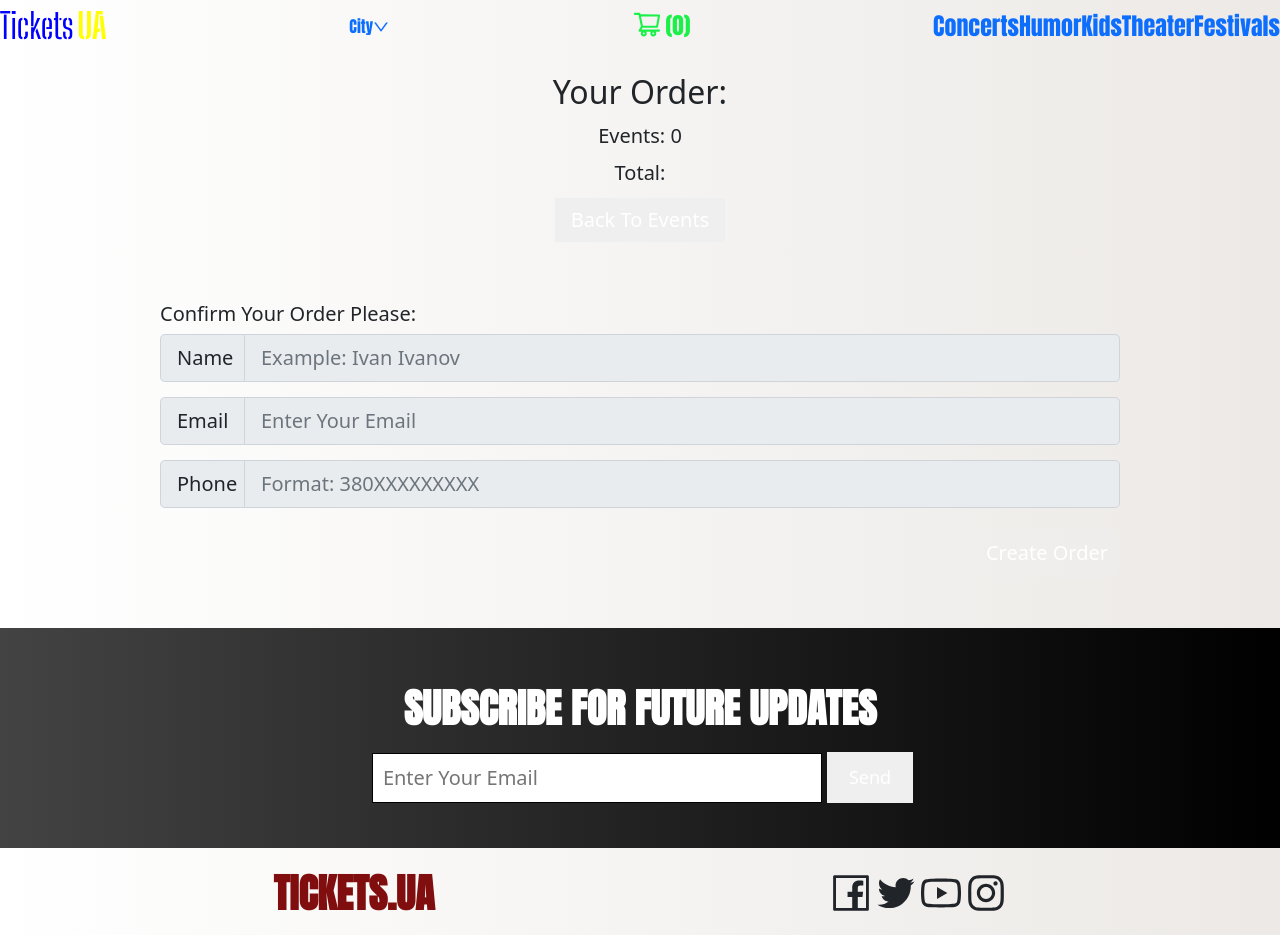
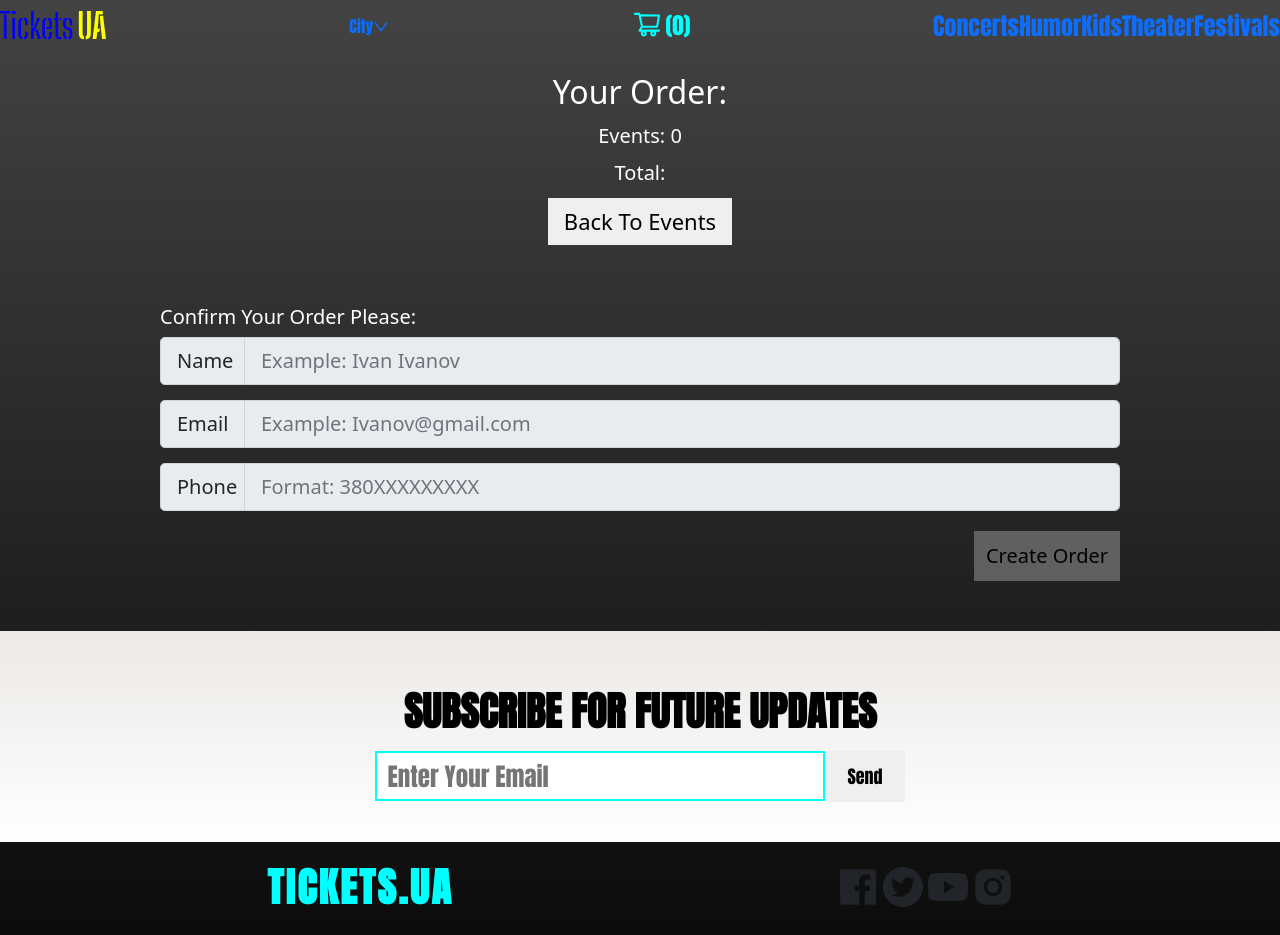
Before and after one commit to asd7626/tickets_frontend, a React (Create React App) app: page /cart in a window 1280 px wide. Shown: the top 935 px of the page. Built offline with nearby package versions, Linux system fonts and the light colour scheme; a web font is replaced by a local one.

Commit message:
aqua color

```diff
--- a/src/App.css
+++ b/src/App.css
@@ -5,9 +5,10 @@
 @import url('https://fonts.googleapis.com/css2?family=Playfair+Display&display=swap');
 
 body {
-  background: #ECE9E6;  /* fallback for old browsers */
-  background: -webkit-linear-gradient(to right, #FFFFFF, #ECE9E6);  /* Chrome 10-25, Safari 5.1-6 */
-  background: linear-gradient(to right, #FFFFFF, #ECE9E6); /* W3C, IE 10+/ Edge, Firefox 16+, Chrome 26+, Opera 12+, Safari 7+ */
+  background: #000000;  /* fallback for old browsers */
+background: -webkit-linear-gradient(to bottom, #434343, #000000);  /* Chrome 10-25, Safari 5.1-6 */
+background: linear-gradient(to bottom, #434343, #000000); /* W3C, IE 10+/ Edge, Firefox 16+, Chrome 26+, Opera 12+, Safari 7+ */
+
   margin: 0;
   padding: 0;
   box-sizing: border-box;
@@ -20,7 +21,9 @@ h1, h2, h3, h4, h5, h6 {
   padding: 0;
 }
 
-
+button {
+  font-family: 'Anton', sans-serif;
+}
 
 
 /* 320x480 */
@@ -120,7 +123,7 @@ h1, h2, h3, h4, h5, h6 {
   }
 
   .menu_link:hover {
-    color: rgb(27, 240, 73);
+    color: aqua;
   }
 
   .hamburger_menu {
@@ -141,7 +144,7 @@ h1, h2, h3, h4, h5, h6 {
   }
 
   .hamburger_menu:hover span {
-    background-color: rgb(27, 240, 73);
+    background-color: aqua;
   }
 
   a.cart_link {
@@ -152,12 +155,12 @@ h1, h2, h3, h4, h5, h6 {
   .cart_icon {
 
     font-size: 30px;
-    color: rgb(27, 240, 73);
+    color: aqua;
   }
 
   span.cart_number {
     font-size: 23px;
-    color: rgb(27, 240, 73);
+    color: aqua;
     text-decoration: none;
   }
 
@@ -174,6 +177,7 @@ h1, h2, h3, h4, h5, h6 {
     font-weight: 600;
     text-align: center;
     width: 100%;
+    color: #fff;
 
   }
 
@@ -187,25 +191,22 @@ h1, h2, h3, h4, h5, h6 {
   }
 
   .event_card {
-    font-family: 'Roboto', sans-serif;
-    box-shadow: 0 0 10px 5px rgba(221, 221, 221, 1);
-
+
+    border: 1px solid #fff;
     justify-self: center;
     width: 100%;
     max-width: 300px;
     display: grid;
     grid-template-columns: 1fr;
-    border: 1px solid rgb(212, 207, 207);
     text-align: center;
 
     cursor: pointer;
+    transition: all .3s linear;
   }
 
   .event_card:hover {
-    box-shadow: -20px 20px 0 -17px #eee,
-20px -20px 0 -17px #eee,
-20px 20px 0 -20px #592385,
-0 0 0 2px #592385;
+    border-color: aqua;
+
   }
 
   .event_card a {
@@ -228,6 +229,7 @@ h1, h2, h3, h4, h5, h6 {
     overflow: hidden;
     padding: 0 0 50% 0;
     transition: all .4s linear;
+
   }
 
   .event_card_img_wrapper img {
@@ -242,15 +244,16 @@ h1, h2, h3, h4, h5, h6 {
 
   .event_card_items {
     background: #ECE9E6;  /* fallback for old browsers */
-    background: -webkit-linear-gradient(to right, #FFFFFF, #ECE9E6);  /* Chrome 10-25, Safari 5.1-6 */
-    background: linear-gradient(to right, #FFFFFF, #ECE9E6); /* W3C, IE 10+/ Edge, Firefox 16+, Chrome 26+, Opera 12+, Safari 7+ */
-    font-family: 'Playfair Display', serif;
+background: -webkit-linear-gradient(to top, #FFFFFF, #ECE9E6);  /* Chrome 10-25, Safari 5.1-6 */
+background: linear-gradient(to top, #FFFFFF, #ECE9E6); /* W3C, IE 10+/ Edge, Firefox 16+, Chrome 26+, Opera 12+, Safari 7+ */
+
+font-family: 'Roboto', sans-serif;
     display: flex;
     flex-direction: column;
     justify-content: space-between;
     row-gap: 1px;
     background-color: #fff;
-    padding: 2px 0;
+    padding: 5px 0;
     transition: all .4s linear;
   }
 
@@ -267,8 +270,8 @@ h1, h2, h3, h4, h5, h6 {
   .event_card_price {
     font-size: 20px;
     font-weight: 500;
-  }
-
+    margin-bottom: 10px;
+  }
 
 
   .view_more_btn_block {
@@ -277,17 +280,19 @@ h1, h2, h3, h4, h5, h6 {
   }
 
   .view_more_btn {
+    font-family: 'Anton', sans-serif;
     padding: 15px;
-    background-color: rgb(128, 14, 14);
-    color: #fff;
+    background-color: aqua;
+    color: #000;
     border: 0;
-    font-size: 20px;
+    font-size: 22px;
+
     cursor: pointer;
     transition: all .3s linear;
   }
 
   .view_more_btn:hover {
-    background-color: red;
+    background-color: rgb(35, 199, 199);
   }
 
   .disabled_btn {
@@ -342,6 +347,7 @@ h1, h2, h3, h4, h5, h6 {
     }
 
     .poster_detail {
+      border: 1px solid aqua;
       margin-top: 20px;
       position: relative;
       overflow: hidden;
@@ -361,11 +367,14 @@ h1, h2, h3, h4, h5, h6 {
     }
 
     .event_detail_info {
+
+
       font-family: 'Anton', sans-serif;
       margin-top: 20px;
       display: grid;
       grid-auto-flow: row;
       row-gap: 15px;
+      color: #fff;
 
     }
 
@@ -375,10 +384,12 @@ h1, h2, h3, h4, h5, h6 {
       font-size: 25px;
       text-align: start;
       font-weight: 900;
+      color: #fff;
 
     }
 
     .event_info {
+      border-bottom: 1px solid aqua;
       display: flex;
       column-gap: 10px;
       font-size: 20px;
@@ -386,6 +397,7 @@ h1, h2, h3, h4, h5, h6 {
 
     .detail_icon {
       font-size: 24px;
+      color: aqua;
     }
 
 
@@ -406,31 +418,38 @@ h1, h2, h3, h4, h5, h6 {
 
     .buy_ticket_btn {
       font-family: 'Anton', sans-serif;
-      padding: 15px;
-      background-color: rgb(27, 240, 73);
-      color: #fff;
+      padding: 10px;
+      width: 100px;
+      height: 50px;
+      background-color: aqua;
+      color: #000;
       border: 0;
       font-size: 20px;
       cursor: pointer;
       transition: all .3s linear;
-      border-radius: 10px;
+
     }
 
     .buy_ticket_btn_on_card {
+      margin: 0 auto;
       font-family: 'Anton', sans-serif;
       padding: 10px;
-      background-color: rgb(27, 240, 73);
-      color: #fff;
+      width: 100px;
+
+      height: 50px;
+      background-color: aqua;
+      color: #000;
       border: 0;
       font-size: 20px;
       cursor: pointer;
       transition: all .3s linear;
 
 
+
     }
 
     .buy_ticket_btn_on_card:hover {
-      background-color: rgb(150, 252, 49);
+      background-color: rgb(35, 199, 199);
     }
 
     .second_buy_ticket_btn {
@@ -438,7 +457,7 @@ h1, h2, h3, h4, h5, h6 {
     }
 
     .buy_ticket_btn:hover {
-      background-color: rgb(150, 252, 49);
+      background-color: rgb(35, 199, 199);
     }
 
     .event_description {
@@ -470,7 +489,7 @@ h1, h2, h3, h4, h5, h6 {
     }
 
     .choose_city_link:hover {
-      color: rgb(27, 240, 73);
+      color: aqua;
     }
 
     .city_list {
@@ -497,16 +516,17 @@ h1, h2, h3, h4, h5, h6 {
     }
 
     .city_list a:hover {
-      color: rgb(27, 240, 73);;
+      color: aqua;
       background-color: #000;
     }
 
 
     /* Subscribe Form */
     .subscribe_block {
-      background: #000000;
-      background: -webkit-linear-gradient(to right, #434343, #000000);
-      background: linear-gradient(to right, #434343, #000000);
+      background: #ECE9E6;  /* fallback for old browsers */
+background: -webkit-linear-gradient(to top, #FFFFFF, #ECE9E6);  /* Chrome 10-25, Safari 5.1-6 */
+background: linear-gradient(to top, #FFFFFF, #ECE9E6); /* W3C, IE 10+/ Edge, Firefox 16+, Chrome 26+, Opera 12+, Safari 7+ */
+
       padding: 15px 0 35px 0;
       display: grid;
       grid-auto-flow: row;
@@ -520,7 +540,7 @@ h1, h2, h3, h4, h5, h6 {
       font-size: 30px;
       font-weight: 600;
       text-align: center;
-      color: #fff;
+      color: #000;
     }
 
     .subscribe_input_btn {
@@ -531,13 +551,14 @@ h1, h2, h3, h4, h5, h6 {
     }
 
     .subscribe_input {
-      font-size: 20px;
+      font-family: 'Anton', sans-serif;
+      font-size: 25px;
       height: 50px;
       width: 200px;
       padding: 10px;
       color: #000;
-      border: 1px solid #000;
-      margin: 5px;
+      border: 2px solid aqua;
+
     }
 
     .subscribe_input:focus {
@@ -574,34 +595,36 @@ h1, h2, h3, h4, h5, h6 {
 
 
     .subscribe_btn {
-      padding: 12px 12px;
-      background-color: rgb(128, 14, 14);
-      color: #fff;
-      font-size: 16px;
-      border: 0;
-      transition: background-color .3s linear;
-    }
-
-    .subscribe_btn:hover {
-      background-color: red;
-    }
-
-    .subscribe_btn:focus {
-      outline: 0;
-    }
-
-    .filter_btn {
-      width: 100px;
-      height: 50px;
-      background-color: rgb(128, 14, 14);
-      color: #fff;
+      font-family: 'Anton', sans-serif;
+      padding: 6px 12px;
+      background-color: aqua;
+      color: #000;
       font-size: 20px;
       border: 0;
       transition: background-color .3s linear;
     }
 
+    .subscribe_btn:hover {
+      background-color: rgb(35, 199, 199);;
+    }
+
+    .subscribe_btn:focus {
+      outline: 0;
+    }
+
+    .filter_btn {
+      font-family: 'Anton', sans-serif;
+      width: 100px;
+      height: 50px;
+      background-color: aqua;
+      color: #000;
+      font-size: 22px;
+      border: 0;
+      transition: background-color .3s linear;
+    }
+
     .filter_btn:hover {
-      background-color: red;
+      background-color: rgb(35, 199, 199);;
     }
 
     .filter_btn:focus {
@@ -631,7 +654,8 @@ h1, h2, h3, h4, h5, h6 {
       text-transform: uppercase;
       font-size: 30px;
       font-weight: 700;
-      color: rgb(128, 14, 14);
+      color: aqua;
+      letter-spacing: 2.5px;
     }
 
     .social_media {
@@ -642,13 +666,13 @@ h1, h2, h3, h4, h5, h6 {
 
     .social_media span {
       font-size: 30px;
-      color: rgb(128, 14, 14);
+      color: aqua;
       transition: color 0.3s linear;
       cursor: pointer;
     }
 
     .social_media span:hover {
-      color: red;
+      color: rgb(35, 199, 199);;
     }
 
     .footer_info_numbers {
@@ -664,17 +688,17 @@ h1, h2, h3, h4, h5, h6 {
       margin-top: 10px;
       font-size: 20px;
       font-weight: 700;
-      color: #000;
+      color: #fff;
     }
 
     .footer_info a {
       text-decoration: none;
-      color: #000;
+      color: #fff;
       transition: color .3s linear;
     }
 
     .footer_info a:hover {
-      color: rgb(128, 14, 14);
+      color: aqua;
     }
 
 
@@ -817,19 +841,21 @@ h1, h2, h3, h4, h5, h6 {
 
     .clear_btn, .back_btn {
       padding: 7px 16px;
-      font-size: 20px;
-      color: #fff;
+      font-size: 22px;
+      color: #000;
       border: 0;
       transition: background-color .3s linear;
+      font-weight: 500;
 
     }
 
     .clear_btn {
+      color: #fff;
       background-color:#e84c3d;
     }
 
     .back_btn {
-      background-color: green;
+      background-color: aqua;
     }
 
     .clear_btn:hover {
@@ -837,7 +863,7 @@ h1, h2, h3, h4, h5, h6 {
     }
 
     .back_btn:hover {
-      background-color: rgb(9, 158, 9);
+      background-color: rgb(35, 199, 199);;
     }
 
     /* Order Form */
@@ -851,15 +877,16 @@ h1, h2, h3, h4, h5, h6 {
       margin: 20px auto;
       padding: 10px 12px;
       font-size: 20px;
-      color: #fff;
+      color: #000;
       border: 0;
       transition: background-color .3s linear;
-      background-color: green;
-      border-radius: 15px;
+      background-color: aqua;
+      font-weight: 500;
+
     }
 
     .confirm_order_btn:hover {
-      background-color: rgb(9, 158, 9);
+      background-color: rgb(35, 199, 199);
     }
 
 
--- a/src/components/Cards.js
+++ b/src/components/Cards.js
@@ -29,7 +29,7 @@ const Cards = ({event_list, header}) => {
             </div>
             <div className="view_more_btn_block">
                 {event_list.length > 0 && visible >= event_list.length?
-                <p style={{fontSize: 30+'px', fontWeight:700}}>That's all here :)</p> :
+                <p style={{fontSize: 30+'px', fontWeight:700, color: '#fff' }}>That's all here :)</p> :
                 <button className={event_list.length < 5 ? 'disabled_btn' : 'view_more_btn'} onClick={viewMoreEvents}>More Events ({event_list.length - visible})</button>
                 }
             </div>
--- a/src/components/Cart.js
+++ b/src/components/Cart.js
@@ -20,9 +20,9 @@ function Cart ()  {
         <div>
             <SecondHeader />
             <div className="cart_top_section">
-                <h2> Your Order: </h2>
-                <h5> Events: {value.cart.length} </h5>
-                <h5> Total: {}  </h5>
+                <h2 style={{color: '#fff'}}> Your Order: </h2>
+                <h5 style={{color: '#fff'}}> Events: {value.cart.length} </h5>
+                <h5 style={{color: '#fff'}}> Total: {}  </h5>
                 {value.cart.length === 0? <Link to='/'><button className="back_btn"> Back To Events </button> </Link> : <button className="clear_btn" onClick={value.clearOffCart}> Clear Cart </button>}
             </div>
 
--- a/src/components/EventDetail.js
+++ b/src/components/EventDetail.js
@@ -56,7 +56,7 @@ const EventDetail =  (props) =>  {
                         </div>
                     </div>
                 </div>
-                <div className="event_description" style={{marginBottom: 50+'px'}}>
+                <div className="event_description" style={{marginBottom: 50+'px', color: '#fff'}}>
                         <div className="event_detail_header"> About This Event</div>
                         {ev.description}
                 </div>
--- a/src/components/Footer.js
+++ b/src/components/Footer.js
@@ -1,5 +1,5 @@
 import React from 'react';
-import {FacebookOutlined, TwitterOutlined, YoutubeOutlined, InstagramOutlined} from '@ant-design/icons';
+import {FacebookFilled, TwitterCircleFilled, YoutubeFilled, InstagramFilled} from '@ant-design/icons';
 import {Link} from 'react-router-dom';
 
 const Footer = () => {
@@ -8,10 +8,10 @@ const Footer = () => {
             <div className="footer_logo_icons">
                 <div className="footer_logo"> TICKETS.UA </div>
                 <div className="social_media">
-                    <FacebookOutlined />
-                    <TwitterOutlined />
-                    <YoutubeOutlined />
-                    <InstagramOutlined />
+                    <FacebookFilled />
+                    <TwitterCircleFilled />
+                    <YoutubeFilled />
+                    <InstagramFilled />
                 </div>
             </div>
 
--- a/src/components/Header.js
+++ b/src/components/Header.js
@@ -25,7 +25,7 @@ const Header = () => {
       }, [scrollTop]);
 
     return (
-        <header style={{background: scrollTop > 0 ? 'rgb(128, 14, 14)' : 'transparent', backgroundColor: isOpen && scrollTop === 0 ? 'black' : 'transparent'}}>
+        <header style={{background: scrollTop > 0 ? '#000' : 'transparent', backgroundColor: isOpen && scrollTop === 0 ? 'black' : 'transparent'}}>
             <div className="nav">
                 <Link className="logo" to="/"> <span className="logo_tickets"> Tickets</span> <span className="logo_ua">UA</span> </Link>
                 <div className="city_menu">
--- a/src/components/Info.js
+++ b/src/components/Info.js
@@ -41,7 +41,7 @@ function Info(props) {
     return (
         <div>
             <SecondHeader />
-            <div className="event_description" style={{paddingTop: 3+'rem', paddingBottom: 3+'rem', margin: 'auto', width: 80+'%' }}>
+            <div className="event_description" style={{color: '#fff', paddingTop: 3+'rem', paddingBottom: 3+'rem', margin: 'auto', width: 80+'%' }}>
                 {text}
             </div>
             <SubscribeForm />
--- a/src/components/Loader.js
+++ b/src/components/Loader.js
@@ -9,7 +9,7 @@ const LoaderComponent = () => {
         <div style={{ height:100+'vh', display:'flex', justifyContent:'center', alignItems:'center'}}>
             <Loader
             type="Oval"
-            color="green"
+            color="aqua"
             height={100}
             width={100}
              //3 secs
--- a/src/components/OrderForm.js
+++ b/src/components/OrderForm.js
@@ -111,7 +111,7 @@ function OrderForm  ()  {
             }
 
             <div className="order_form">
-                <h5>Confirm Your Order Please: </h5>
+                <h5 style={{color: '#fff'}}>Confirm Your Order Please: </h5>
 
                     <InputGroup size="lg" style={{marginBottom:15+'px'}}>
                         <InputGroup.Text style={{width:85+'px'}} id="inputGroup-sizing-lg">Name</InputGroup.Text>
@@ -120,7 +120,7 @@ function OrderForm  ()  {
 
                     <InputGroup size="lg" style={{marginBottom:15+'px'}}>
                         <InputGroup.Text style={{width:85+'px'}} id="inputGroup-sizing-lg">Email</InputGroup.Text>
-                        <FormControl placeholder="Enter Your Email" disabled={value.cart.length===0} value={email} onChange={(e) => handleOnChangeEmail(e)} className="order_form_input" aria-label="Large" aria-describedby="inputGroup-sizing-sm" name="email" required />
+                        <FormControl placeholder="Example: Ivanov@gmail.com" disabled={value.cart.length===0} value={email} onChange={(e) => handleOnChangeEmail(e)} className="order_form_input" aria-label="Large" aria-describedby="inputGroup-sizing-sm" name="email" required />
                     </InputGroup>
 
                     <InputGroup  size="lg">
```
Also changed, not shown: src/components/Card.js (+9 -2 lines).
